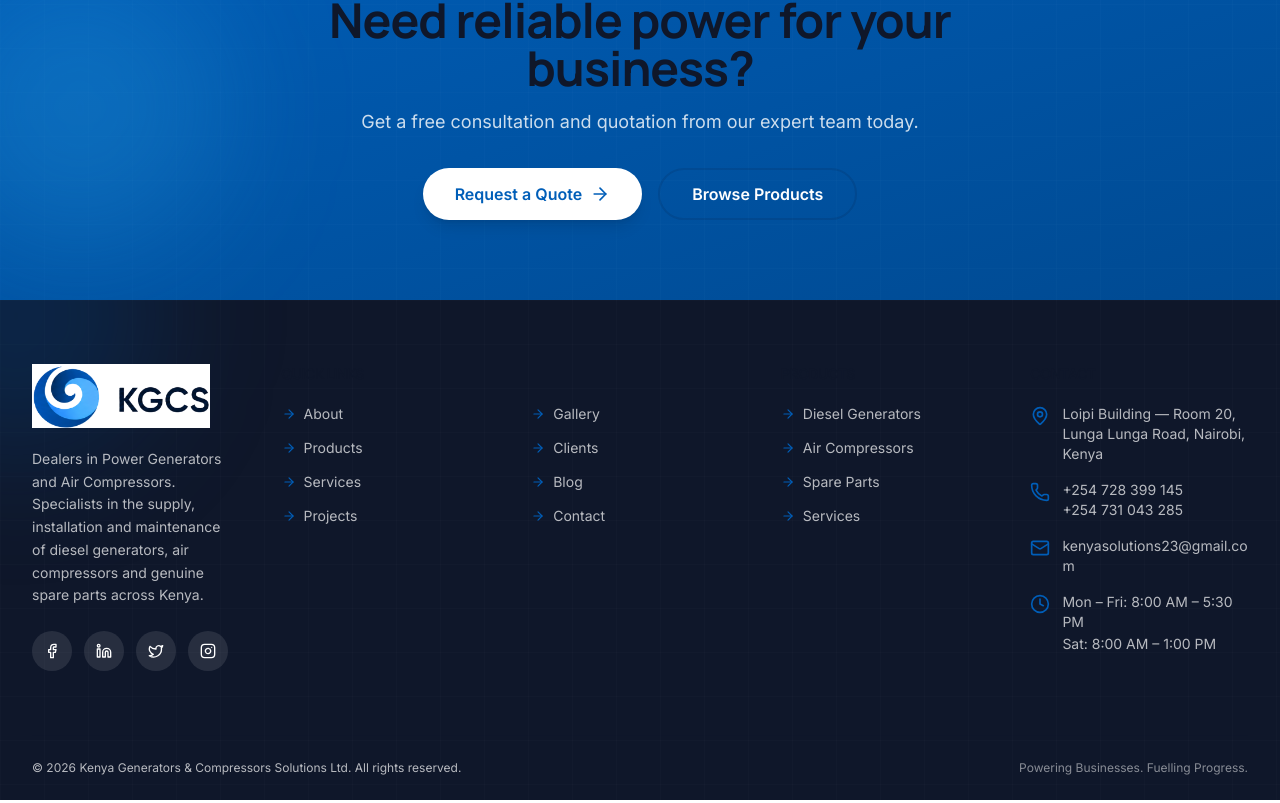
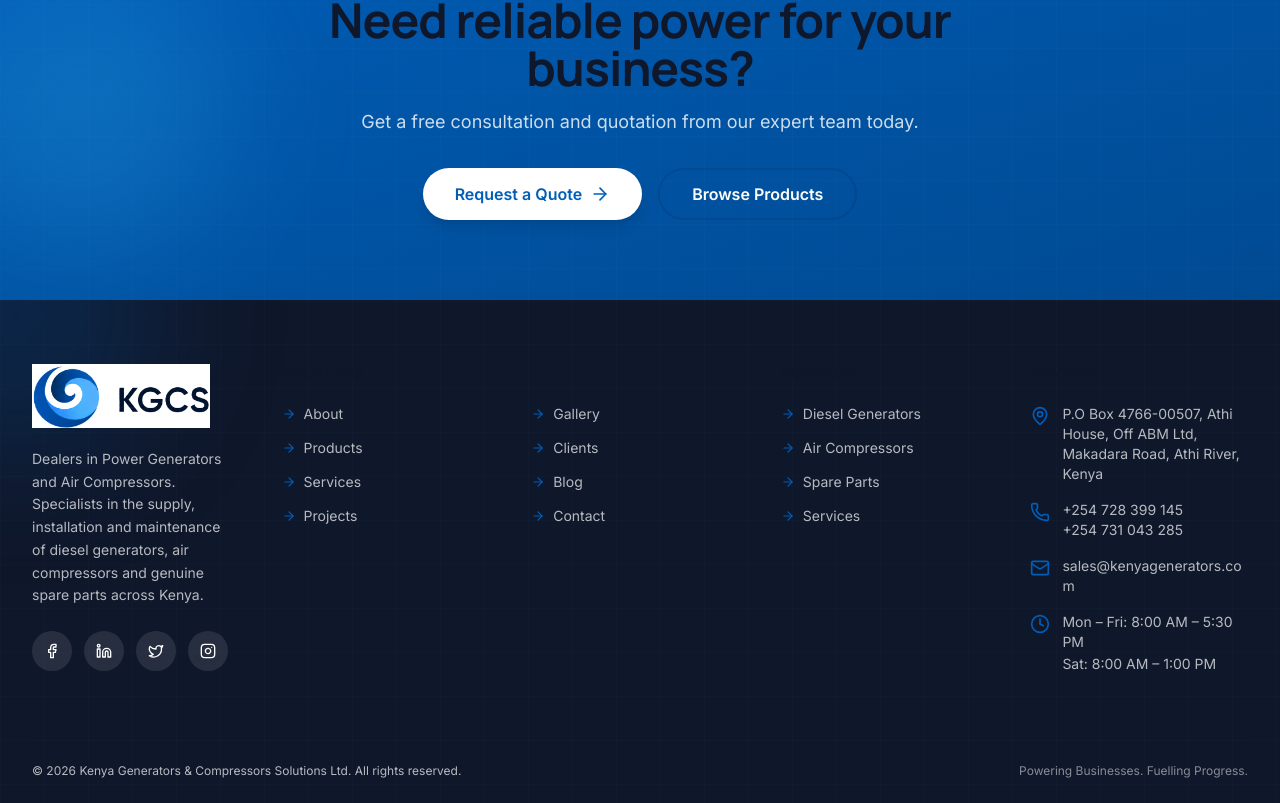
Before and after one commit to Scale254/kenyagenerators, a Next.js app: page / in a window 1280 px wide. Shown: the part 6992-7795 px from the top of the page. Built offline with nearby package versions, Linux system fonts and the light colour scheme.

Commit message:
fix: update Facebook URL, add sales@kenyagenerators.com email, update address to Athi River

```diff
--- a/src/data/site.ts
+++ b/src/data/site.ts
@@ -25,6 +25,7 @@ export const siteConfig = {
     phonesDisplay: ["+254 728 399 145", "+254 731 043 285"],
     whatsapp: "254728399145",
     emails: [
+      "sales@kenyagenerators.com",
       "kenyasolutions23@gmail.com",
       "kenyagenerators.compressors@gmail.com",
     ],
@@ -32,14 +33,14 @@ export const siteConfig = {
     directorTitle: "Technical Director",
   },
   address: {
-    line1: "Loipi Building — Room 20",
-    line2: "Lunga Lunga Road",
-    city: "Nairobi",
+    line1: "P.O Box 4766-00507",
+    line2: "Athi House, Off ABM Ltd, Makadara Road",
+    city: "Athi River",
     country: "Kenya",
-    full: "Loipi Building — Room 20, Lunga Lunga Road, Nairobi, Kenya",
-    mapQuery: "Lunga+Lunga+Road+Nairobi+Kenya",
-    lat: -1.3082,
-    lng: 36.8541,
+    full: "P.O Box 4766-00507, Athi House, Off ABM Ltd, Makadara Road, Athi River, Kenya",
+    mapQuery: "Athi+House+Makadara+Road+Athi+River+Kenya",
+    lat: -1.4501,
+    lng: 36.9782,
   },
   hours: {
     weekdays: "Mon – Fri: 8:00 AM – 5:30 PM",
@@ -47,7 +48,7 @@ export const siteConfig = {
     sunday: "Sun: Emergency service only",
   },
   social: {
-    facebook: "#",
+    facebook: "https://www.facebook.com/p/Kenya-Generators-Compressors-Solutions-Ltd-100063836011530/",
     linkedin: "#",
     twitter: "#",
     instagram: "#",
```
